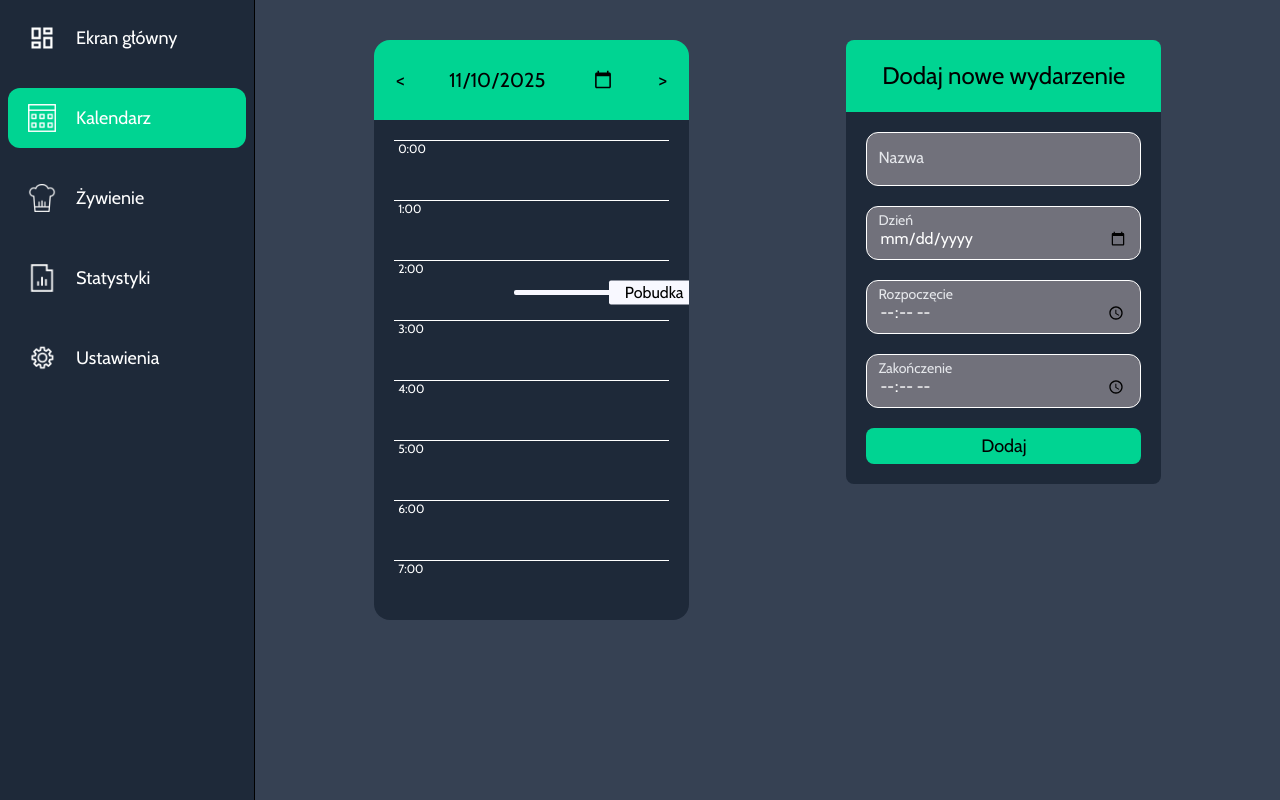
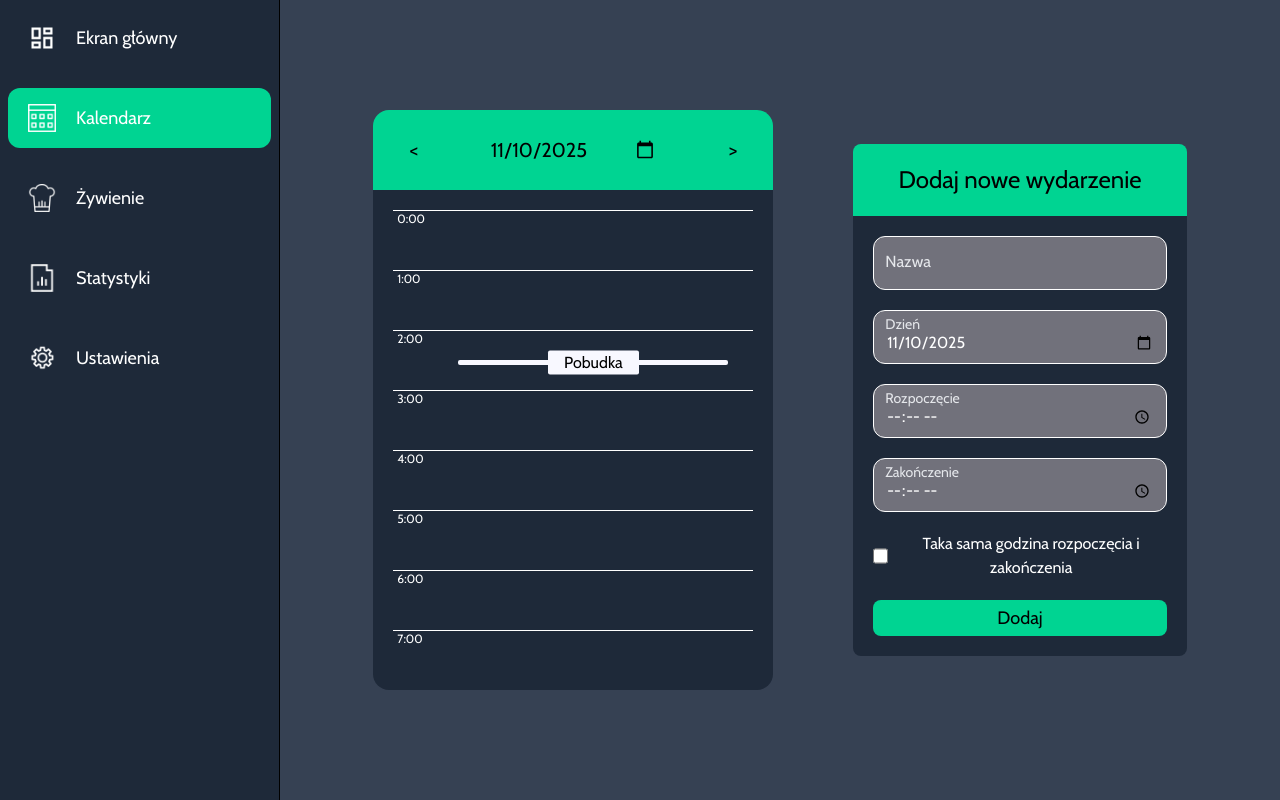
Before and after one commit to Milosz-Marchewka/WellPlan, a React (Vite) app in the folder client/: page /calendar in a window 1280 px wide. Built offline with nearby package versions, Linux system fonts and the light colour scheme.

Commit message:
Calendar updated. Almost done

```diff
--- a/client/src/App.css
+++ b/client/src/App.css
@@ -5,3 +5,7 @@
     font-family: 'Cabin', sans-serif;
     box-sizing: border-box;
 }
+
+body{
+    background-color: #364153;
+}
--- a/client/src/DesktopView.jsx
+++ b/client/src/DesktopView.jsx
@@ -17,8 +17,9 @@ function DesktopView(){
     }, [location]);
 
     return(
-        <div className="flex w-screen bg-gray-700 ">
+        <div className="flex w-screen bg-gray-700 h-fit">
             <Sidebar selectedOption={selectedOption} setSelectedOption={setSelectedOption}/>
+            <div className="ml-10 lg:ml-70 w-full">
                 <Routes>
                     <Route path="/" element={<Home/>}/>
                     <Route path="/calendar" element={<Calendar/>}/>
@@ -27,6 +28,7 @@ function DesktopView(){
                     <Route path="/settings" element={<Settings/>}/>
                 </Routes>
             </div>
+        </div>
     );
 }
 
--- a/client/src/components/calendar/AddCalendarEvent.jsx
+++ b/client/src/components/calendar/AddCalendarEvent.jsx
@@ -1,16 +1,43 @@
+import {useState} from "react"
 import StyledInput from "../inputs/StyledInput";
 import StyledButton from "../buttons/StyledButton";
+import StyledCheckbox from "../inputs/StyledCheckbox";
 
 function AddCalendarEvent(){
+
+    const [isStartEqualEnd, setIsStartEqualEnd] = useState(false);
+
+    const [eventData, setEventData] = useState({
+        title: "",
+        date: new Date().toISOString().split("T")[0],
+        start: "",
+        end: "",
+    });
+
+    function handleChange(e){
+        let element = e.target;
+        setEventData(prevEventData => ({...prevEventData, [element.name]: element.value}));
+        console.log("DebugText: ", eventData);
+    }
+
+    function handleCheckboxChange(e){
+        if(e.target.checked){
+            setIsStartEqualEnd(true);
+            setEventData(prevEventData => ({...prevEventData, ["end"]: prevEventData.start}))
+        }else{
+            setIsStartEqualEnd(false);
+        }
+    }
 
     return(
         <div className="text-center h-fit w-1/3">
             <h3 className="w-full bg-emerald-400 text-2xl rounded-t-lg p-5">Dodaj nowe wydarzenie</h3>
             <div className="w-full flex flex-col gap-5 bg-gray-800 rounded-b-lg p-5 ">
-                <StyledInput label="Nazwa"/>
-                <StyledInput label="Dzień" type="date"/>
-                <StyledInput label="Rozpoczęcie" type="time"/>
-                <StyledInput label="Zakończenie" type="time"/>
+                <StyledInput label="Nazwa" name="title" value={eventData.title} onChange={(e) => handleChange(e)}/>
+                <StyledInput label="Dzień" name="date" type="date" value={eventData.date} onChange={(e) => handleChange(e)}/>
+                <StyledInput label="Rozpoczęcie" name="start" type="time" value={eventData.start} onChange={(e) => handleChange(e)}/>
+                <StyledInput label="Zakończenie" name="end" type="time" value={isStartEqualEnd ? eventData.start : eventData.end} disabled={isStartEqualEnd ? true : false} onChange={(e) => handleChange(e)}/>
+                <StyledCheckbox label="Taka sama godzina rozpoczęcia i zakończenia" onChange={(e) => handleCheckboxChange(e)}/>
                 <StyledButton text="Dodaj"/>
             </div>
         </div>
--- a/client/src/components/calendar/Calendar.jsx
+++ b/client/src/components/calendar/Calendar.jsx
@@ -3,7 +3,8 @@ import AddCalendarEvent from "./AddCalendarEvent";
 
 const Calendar = ()=>{
     return(
-        <div className="p-10 flex justify-around w-full">
+
+        <div className="flex justify-center w-full min-h-screen items-center  gap-20">
             <SingleDayCalendar />
             <AddCalendarEvent />
         </div>
--- a/client/src/components/calendar/CalendarEvent.jsx
+++ b/client/src/components/calendar/CalendarEvent.jsx
@@ -3,7 +3,7 @@ import { useEffect, useState } from "react";
 
 function CalendarEvent({title, start, end, color}){
 
-    let classes = "text-center absolute left-30 w-70 rounded-xs";
+    let classes = "text-center absolute left-0 w-full rounded-xs";
 
     let styles = {
         top: getTopMinutes(start),
--- a/client/src/components/calendar/SingleDayCalendar.jsx
+++ b/client/src/components/calendar/SingleDayCalendar.jsx
@@ -43,7 +43,7 @@ function SingleDayCalendar() {
     }
 
   return (
-    <div className="w-1/3">
+    <div className="min-w-fit w-2/5">
         <div className="bg-emerald-400 flex justify-around h-20 rounded-t-2xl text-xl">
             <button onClick={() => previousDay()}>&lt;</button>
             <input
@@ -61,13 +61,15 @@ function SingleDayCalendar() {
                         {i}:00
                     </div>
                 ))}
-                <div className="absolute w-100 h-[1440px] z-50">
+                <div className="absolute w-full h-[1440px] z-50 flex justify-center ml-5">
+                    <div className="relative w-3/4">
                         {
                             events.map((item, i) => (
                                 <CalendarEvent key={i} title={item.title} start={item.start} end={item.end} color={item.color} />
                             ))
                         }
                         {/* <CalendarEvent key={1} title="a" start={{hh: 2, mm: 2}} end={{hh: 2, mm: 2}} color="cyan" /> */}
+                    </div>
                     <Pointer now={{hh: date.getHours(), mm: date.getMinutes()}}/>
                 </div>
             </div>
--- /dev/null
+++ b/client/src/components/inputs/StyledCheckbox.jsx
@@ -0,0 +1,12 @@
+
+function StyledCheckbox({id, label, onChange, classTw}){
+    let baseClasses = "text-white flex align-middle gap-3";
+    return(
+        <div className={baseClasses + classTw}>
+            <input id={id} type="checkbox" className="self-center hover:cursor-pointer size-4 mr-2" onChange={onChange}/>
+            <label htmlFor={id} className="">{label}</label>
+        </div>
+    );
+}
+
+export default StyledCheckbox;
--- a/client/src/components/inputs/StyledInput.jsx
+++ b/client/src/components/inputs/StyledInput.jsx
@@ -1,9 +1,13 @@
-const StyledInput = ({id, type="text", label, width = "w-full", mt = "mt-0"})=>{
+const StyledInput = ({id, type="text", label, name, value, width = "w-full", mt = "mt-0", disabled = false, onChange})=>{
+    let additionalClasses = "";
+    if(disabled){
+        additionalClasses += "opacity-60 font-italic italic";
+    }
     return(
-        <div className={`relative ${width} ${mt}`}>
+        <div className={`relative ${width} ${mt} ${additionalClasses}`}>
             <input type={type} id={id} class={`bg-zinc-500 peer text-white outline-none border border-white rounded-xl px-3 pt-5 pb-2 w-full focus:outline-none focus:border focus:border-emerald-400 ${type=="number" && `[&::-webkit-inner-spin-button]:appearance-none
-           [&::-webkit-outer-spin-button]:appearance-none [appearance:textfield]`}`} placeholder=" " />
-            <label for="email" class={`absolute left-3 top-1 text-gray-200 text-sm transition-all peer-placeholder-shown:top-3.5 peer-placeholder-shown:text-gray-200 peer-placeholder-shown:text-base peer-focus:top-1 peer-focus:text-sm peer-focus:text-emerald-400 pointer-events-none`}>{label}</label>
+           [&::-webkit-outer-spin-button]:appearance-none [appearance:textfield]`}`} name={name} value={value} placeholder=" " disabled={disabled}  onChange={onChange}/>
+            <label for={id} class={`absolute left-3 top-1 text-gray-200 text-sm transition-all peer-placeholder-shown:top-3.5 peer-placeholder-shown:text-gray-200 peer-placeholder-shown:text-base peer-focus:top-1 peer-focus:text-sm peer-focus:text-emerald-400 pointer-events-none`}>{label}</label>
         </div>
     )
 }
--- a/client/src/components/sidebar/Sidebar.jsx
+++ b/client/src/components/sidebar/Sidebar.jsx
@@ -13,7 +13,7 @@ function Sidebar({selectedOption}){
 
     return(
         <>
-            <nav className="w-fit lg:w-xs lg:max-w-1/4 flex flex-col gap-5 min-h-screen p-2 bg-gray-800 border-r border-r-black">
+            <nav className="fixed left-0 top-0 w-fit lg:w-70 lg:max-w-1/4 flex flex-col gap-5 min-h-screen p-2 bg-gray-800 border-r border-r-black">
                 {menuItems.map((item, index) => (
                     <MenuOption key={index} title={item.title} url={item.url} iconUrl={item.iconUrl} isActive={selectedOption === item.url}/>
                 ))}
```
Also changed, not shown: 1 other file (tests, documents, lock files or other folders). Lines whose indentation alone changed are shown as unchanged.
